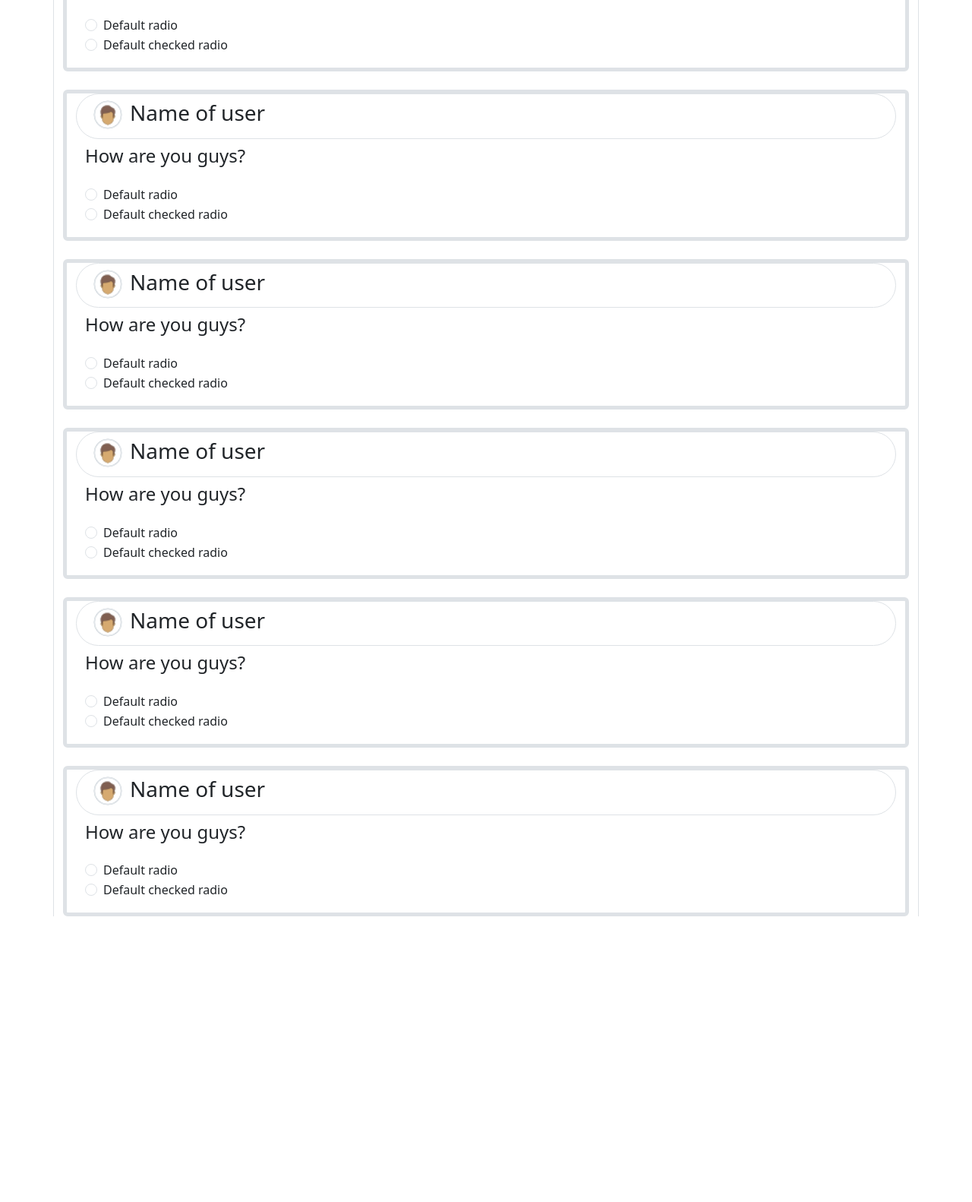
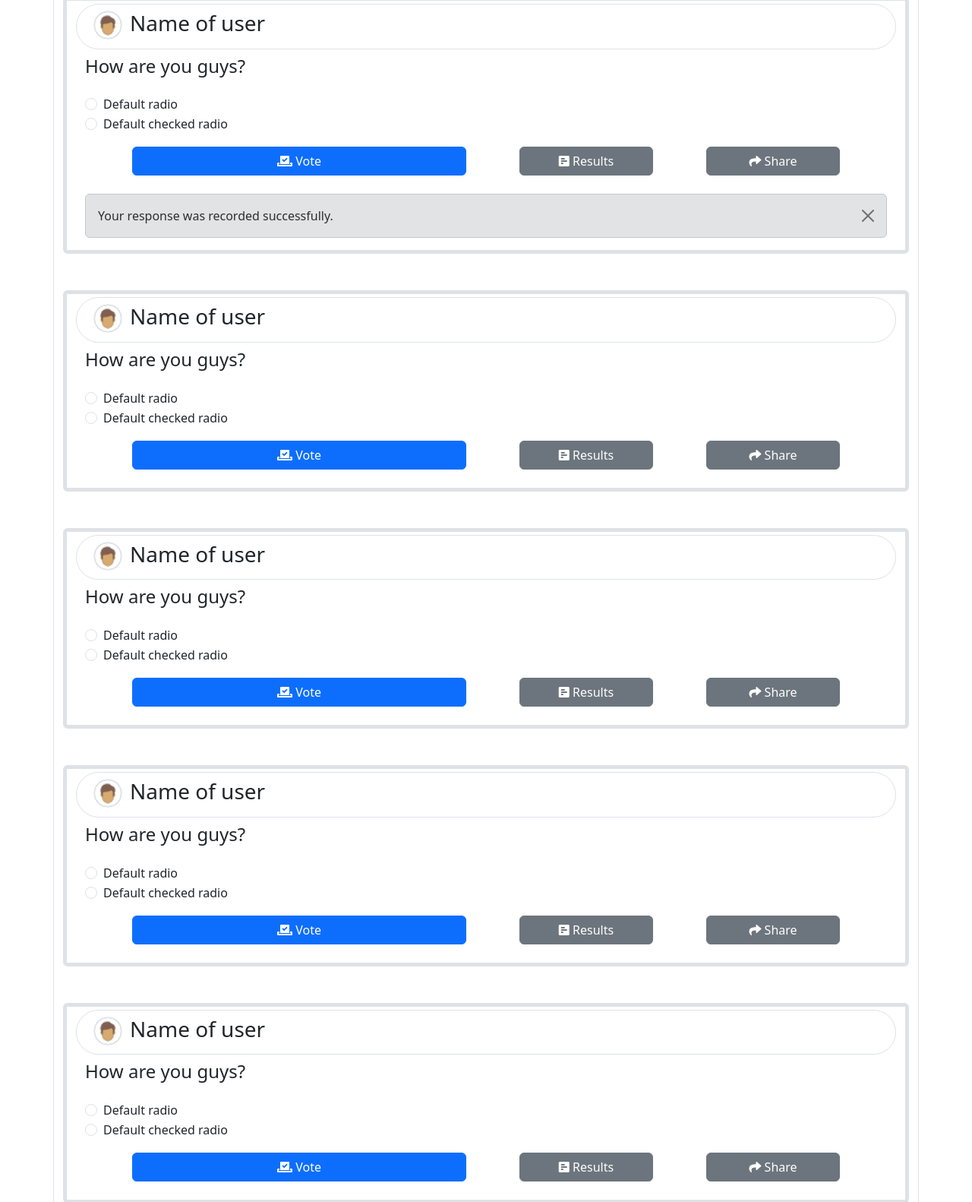
Before and after one commit to MJTech46/UI-and-Technics, a plain HTML site: page BS5.3-Poll-App/index.html in a window 1280 px wide. Shown: the part 104-1686 px from the top of the page at 76% size. Before the commit the page ends 1334 px from the top, so only its background shows below. Drawn offline with nearby package versions, Linux system fonts and the light colour scheme.

Commit message:
added buttons and alert to index.

```diff
--- a/BS5.3-Poll-App/index.html
+++ b/BS5.3-Poll-App/index.html
@@ -8,7 +8,7 @@
   <!-- Latest compiled and minified CSS -->
   <link href="https://cdn.jsdelivr.net/npm/bootstrap@5.3.3/dist/css/bootstrap.min.css" rel="stylesheet">
   <link rel="stylesheet" href="/src/style.css">
-  <link rel="stylesheet" href="https://cdnjs.cloudflare.com/ajax/libs/font-awesome/4.7.0/css/font-awesome.min.css">
+  <link rel="stylesheet" href="https://cdnjs.cloudflare.com/ajax/libs/font-awesome/5.15.4/css/all.min.css">
 </head>
 
 <body>
@@ -47,12 +47,14 @@
     </div>
   </nav>
 
+  <div class="custom-pt-100"></div>
+
   <!-- main body starts here -->
   <div id="mainBody" class="container border-1 border-end border-start">
     <!-- feed no.1 -->
-    <div class="container border border-5 rounded-2 mb-4">
+    <div class="container border border-5 rounded-2 mb-5">
       <!-- head of feed -->
-      <div class="container icons d-flex border rounded-5">
+      <div class="container icons d-flex border rounded-5 mt-1">
         <a href="#user"><img src="/images/icons8-circled-user-male-skin-type-5-30.png" alt="userAccount"></a>
         <h3>Name of user</h3>
       </div>
@@ -76,13 +78,31 @@
               </label>
             </div>
           </div>
+          <div class="d-flex pb-4 justify-content-evenly gap-2">
+            <button class="btn btn-primary col-5 ">
+              <span><i class="fas fa-vote-yea"></i></span>
+              Vote
+            </button>
+            <button class="btn btn-secondary col-auto col-lg-2">
+              <span><i class="fas fa-poll-h"></i></span>
+              Results
+            </button>
+            <button class="btn btn-secondary col-auto col-lg-2">
+              <span><i class="fas fa-share"></i></span>
+              Share
+            </button>
+          </div>
         </form>
+        <div class="alert alert-secondary alert-dismissible fade show" role="alert">
+          Your response was recorded successfully.
+          <button type="button" class="btn-close" data-bs-dismiss="alert" aria-label="Close"></button>
+        </div>
       </div>
     </div>
     <!-- feed no.2 -->
-    <div class="container border border-5 rounded-2 mb-4">
+    <div class="container border border-5 rounded-2 mb-5">
       <!-- head of feed -->
-      <div class="container icons d-flex border rounded-5">
+      <div class="container icons d-flex border rounded-5 mt-1">
         <a href="#user"><img src="/images/icons8-circled-user-male-skin-type-5-30.png" alt="userAccount"></a>
         <h3>Name of user</h3>
       </div>
@@ -106,13 +126,27 @@
               </label>
             </div>
           </div>
+          <div class="d-flex pb-4 justify-content-evenly gap-2">
+            <button class="btn btn-primary col-5 ">
+              <span><i class="fas fa-vote-yea"></i></span>
+              Vote
+            </button>
+            <button class="btn btn-secondary col-auto col-lg-2">
+              <span><i class="fas fa-poll-h"></i></span>
+              Results
+            </button>
+            <button class="btn btn-secondary col-auto col-lg-2">
+              <span><i class="fas fa-share"></i></span>
+              Share
+            </button>
+          </div>
         </form>
       </div>
     </div>
     <!-- feed no.3 -->
-    <div class="container border border-5 rounded-2 mb-4">
+    <div class="container border border-5 rounded-2 mb-5">
       <!-- head of feed -->
-      <div class="container icons d-flex border rounded-5">
+      <div class="container icons d-flex border rounded-5 mt-1">
         <a href="#user"><img src="/images/icons8-circled-user-male-skin-type-5-30.png" alt="userAccount"></a>
         <h3>Name of user</h3>
       </div>
@@ -136,13 +170,27 @@
               </label>
             </div>
           </div>
+          <div class="d-flex pb-4 justify-content-evenly gap-2">
+            <button class="btn btn-primary col-5 ">
+              <span><i class="fas fa-vote-yea"></i></span>
+              Vote
+            </button>
+            <button class="btn btn-secondary col-auto col-lg-2">
+              <span><i class="fas fa-poll-h"></i></span>
+              Results
+            </button>
+            <button class="btn btn-secondary col-auto col-lg-2">
+              <span><i class="fas fa-share"></i></span>
+              Share
+            </button>
+          </div>
         </form>
       </div>
     </div>
     <!-- feed no.4 -->
-    <div class="container border border-5 rounded-2 mb-4">
+    <div class="container border border-5 rounded-2 mb-5">
       <!-- head of feed -->
-      <div class="container icons d-flex border rounded-5">
+      <div class="container icons d-flex border rounded-5 mt-1">
         <a href="#user"><img src="/images/icons8-circled-user-male-skin-type-5-30.png" alt="userAccount"></a>
         <h3>Name of user</h3>
       </div>
@@ -166,13 +214,27 @@
               </label>
             </div>
           </div>
+          <div class="d-flex pb-4 justify-content-evenly gap-2">
+            <button class="btn btn-primary col-5 ">
+              <span><i class="fas fa-vote-yea"></i></span>
+              Vote
+            </button>
+            <button class="btn btn-secondary col-auto col-lg-2">
+              <span><i class="fas fa-poll-h"></i></span>
+              Results
+            </button>
+            <button class="btn btn-secondary col-auto col-lg-2">
+              <span><i class="fas fa-share"></i></span>
+              Share
+            </button>
+          </div>
         </form>
       </div>
     </div>
     <!-- feed no.5 -->
-    <div class="container border border-5 rounded-2 mb-4">
+    <div class="container border border-5 rounded-2 mb-5">
       <!-- head of feed -->
-      <div class="container icons d-flex border rounded-5">
+      <div class="container icons d-flex border rounded-5 mt-1">
         <a href="#user"><img src="/images/icons8-circled-user-male-skin-type-5-30.png" alt="userAccount"></a>
         <h3>Name of user</h3>
       </div>
@@ -196,13 +258,27 @@
               </label>
             </div>
           </div>
+          <div class="d-flex pb-4 justify-content-evenly gap-2">
+            <button class="btn btn-primary col-5 ">
+              <span><i class="fas fa-vote-yea"></i></span>
+              Vote
+            </button>
+            <button class="btn btn-secondary col-auto col-lg-2">
+              <span><i class="fas fa-poll-h"></i></span>
+              Results
+            </button>
+            <button class="btn btn-secondary col-auto col-lg-2">
+              <span><i class="fas fa-share"></i></span>
+              Share
+            </button>
+          </div>
         </form>
       </div>
     </div>
     <!-- feed no.6 -->
-    <div class="container border border-5 rounded-2 mb-4">
+    <div class="container border border-5 rounded-2 mb-5">
       <!-- head of feed -->
-      <div class="container icons d-flex border rounded-5">
+      <div class="container icons d-flex border rounded-5 mt-1">
         <a href="#user"><img src="/images/icons8-circled-user-male-skin-type-5-30.png" alt="userAccount"></a>
         <h3>Name of user</h3>
       </div>
@@ -226,6 +302,20 @@
               </label>
             </div>
           </div>
+          <div class="d-flex pb-4 justify-content-evenly gap-2">
+            <button class="btn btn-primary col-5 ">
+              <span><i class="fas fa-vote-yea"></i></span>
+              Vote
+            </button>
+            <button class="btn btn-secondary col-auto col-lg-2">
+              <span><i class="fas fa-poll-h"></i></span>
+              Results
+            </button>
+            <button class="btn btn-secondary col-auto col-lg-2">
+              <span><i class="fas fa-share"></i></span>
+              Share
+            </button>
+          </div>
         </form>
       </div>
     </div>
```
